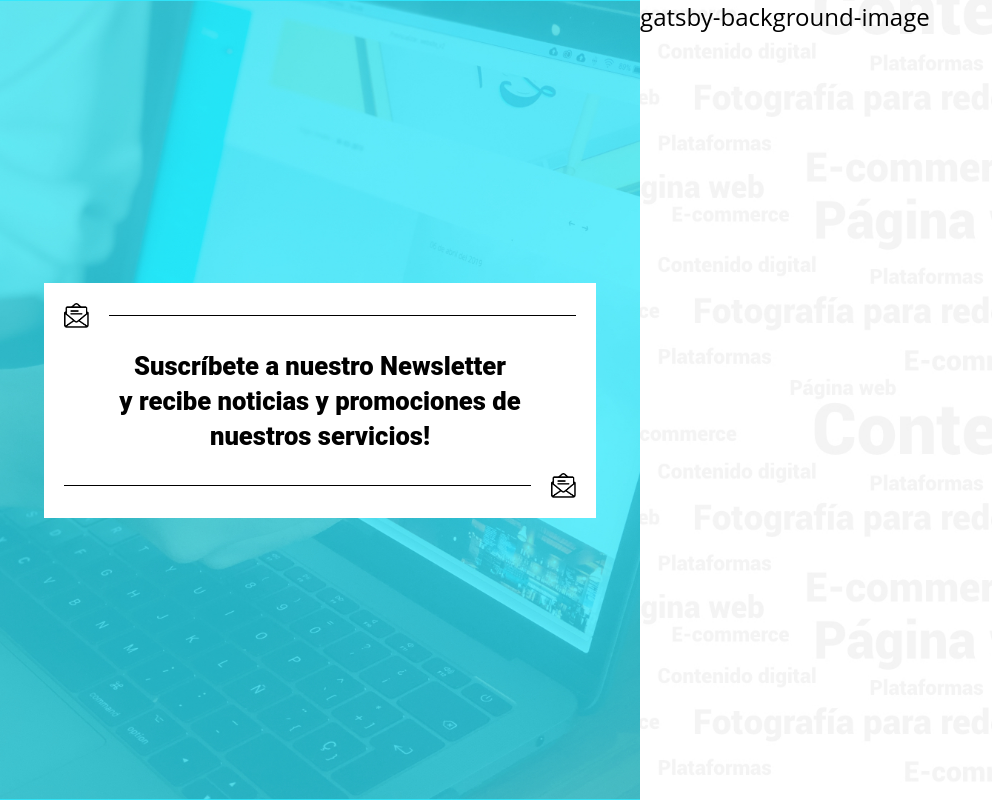
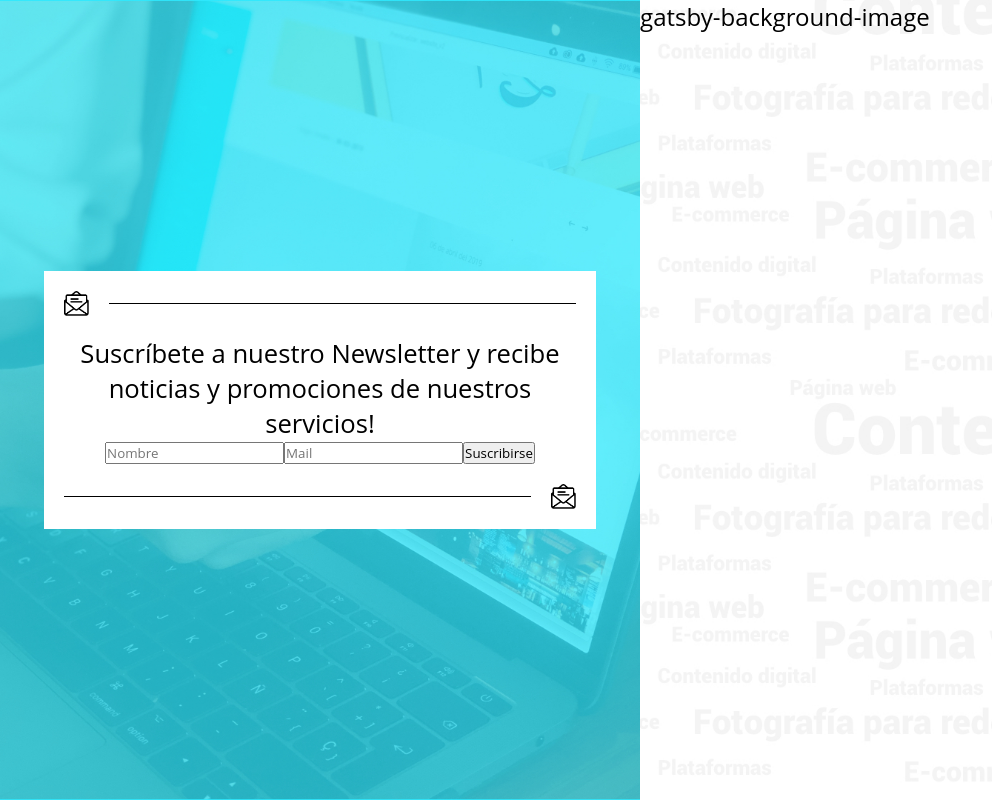
Before and after one commit to LuisBtz/dreamx-newsletter, a Gatsby site: page / in a window 1280 px wide. Shown: the whole page, without its empty margins (0-992 px from the left). Built offline with nearby package versions, Linux system fonts and the light colour scheme; Gatsby itself is replaced by a stand-in of ours; a web font is replaced by a local one.

Commit message:
working form

```diff
--- a/gatsby-config.js
+++ b/gatsby-config.js
@@ -10,6 +10,14 @@
     `gatsby-plugin-styled-components`,
     `gatsby-transformer-sharp`,
     `gatsby-plugin-sharp`,
+    {
+      resolve: "gatsby-plugin-mailchimp",
+      options: {
+        endpoint:
+          "https://dreamx.us20.list-manage.com/subscribe/post?u=11a03b5699119a55c0e253226&amp;id=cc04537fdd", // string; add your MC list endpoint here; see instructions below
+        timeout: 3500, // number; the amount of time, in milliseconds, that you want to allow mailchimp to respond to your request before timing out. defaults to 3500
+      },
+    },
     {
       resolve: `gatsby-source-filesystem`,
       options: {
--- a/package.json
+++ b/package.json
@@ -18,6 +18,7 @@
     "gatsby": "^2.24.47",
     "gatsby-background-image": "^1.1.2",
     "gatsby-image": "^2.4.16",
+    "gatsby-plugin-mailchimp": "^5.2.2",
     "gatsby-plugin-sharp": "^2.6.28",
     "gatsby-plugin-styled-components": "^3.3.10",
     "gatsby-plugin-web-font-loader": "^1.0.4",
--- /dev/null
+++ b/src/components/Newsletter.js
@@ -0,0 +1,91 @@
+import React from "react"
+import addToMailchimp from "gatsby-plugin-mailchimp"
+
+class Newsletter extends React.Component {
+  constructor() {
+    super()
+    this.state = {
+      message:
+        "Suscríbete a nuestro Newsletter y recibe noticias y promociones de nuestros servicios!",
+      name: "",
+      email: "",
+      result: null,
+    }
+  }
+
+  // handleSubmit = async e => {
+  //   const result = await addToMailchimp(this.state.email, {
+  //     FNAME: this.state.name,
+  //   })
+  //   if (result.result === "error") {
+  //     alert(`Whoops, ${this.state.name} you're already subscribed!`)
+  //   } else {
+  //     alert(`Thank you for subscribing ${this.state.name}!`)
+  //   }
+  //   this.setState({ result: result })
+  // }
+
+  handleSubmit = e => {
+    e.preventDefault()
+    this.setState({ message: "Gracias por suscribirte" })
+    addToMailchimp(this.state.email, {
+      FNAME: this.state.name,
+    }) // listFields are optional if you are only capturing the email address.
+      .then(data => {
+        // I recommend setting data to React state
+        // but you can do whatever you want (including ignoring this `then()` altogether)
+        console.log(data)
+      })
+      .catch(() => {
+        // unnecessary because Mailchimp only ever
+        // returns a 200 status code
+        // see below for how to handle errors
+      })
+    this.setState({ email: "", name: "" })
+  }
+
+  handleEmailChange = event => {
+    this.setState({ email: event.target.value })
+  }
+
+  handleNameChange = event => {
+    this.setState({ name: event.target.value })
+  }
+
+  render() {
+    return (
+      <>
+        <div className="center">
+          <h2>{this.state.message}</h2>
+          <form className="subscribe" onSubmit={this.handleSubmit}>
+            <input
+              type="text"
+              value={this.state.name}
+              onChange={this.handleNameChange}
+              name="NAME"
+              id="mce-FNAME"
+              className="subscribe-text"
+              placeholder="Nombre"
+              required
+            />
+            <input
+              type="email"
+              value={this.state.email}
+              onChange={this.handleEmailChange}
+              name="EMAIL"
+              id="mce-EMAIL"
+              className="subscribe-email"
+              placeholder="Mail"
+              required
+            />
+            <button className="btn_sent" type="submit">
+              Suscribirse
+            </button>
+          </form>
+        </div>
+      </>
+    )
+  }
+}
+
+export default Newsletter
--- a/src/components/left.js
+++ b/src/components/left.js
@@ -3,6 +3,7 @@
 import { graphql, StaticQuery } from "gatsby"
 import BackgroundImage from "gatsby-background-image"
 import Image from "gatsby-image"
+import Newsletter from "./Newsletter"
 
 const BackgroundSection = ({ className }) => (
   <StaticQuery
@@ -39,20 +40,21 @@
           <div className="form-container">
             <div className="top">
               <div className="border-top">
-                <Image className="mail" fluid={mailIconData} />
+                <Image
+                  className="mail"
+                  fluid={mailIconData}
+                  alt="DreaMx Mail Icon"
+                />
                 <div className="border"></div>
               </div>
-              <div className="center">
-                <h2>
-                  <b>
-                    Suscríbete a nuestro Newsletter <br></br>y recibe noticias y
-                    promociones de nuestros servicios!
-                  </b>
-                </h2>
-              </div>
+              <Newsletter />
               <div className="border-top">
                 <div className="border"></div>
-                <Image className="mail" fluid={mailIconData} />
+                <Image
+                  className="mail"
+                  fluid={mailIconData}
+                  alt="DreaMx Mail Icon"
+                />
               </div>
             </div>
           </div>
```
Also changed, not shown: 1 other file.
